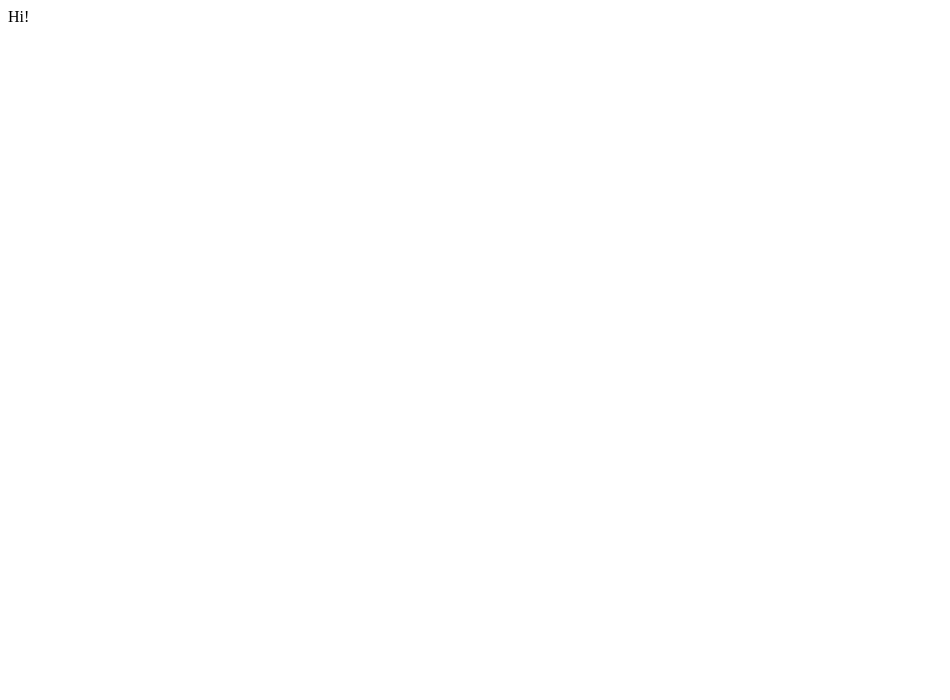
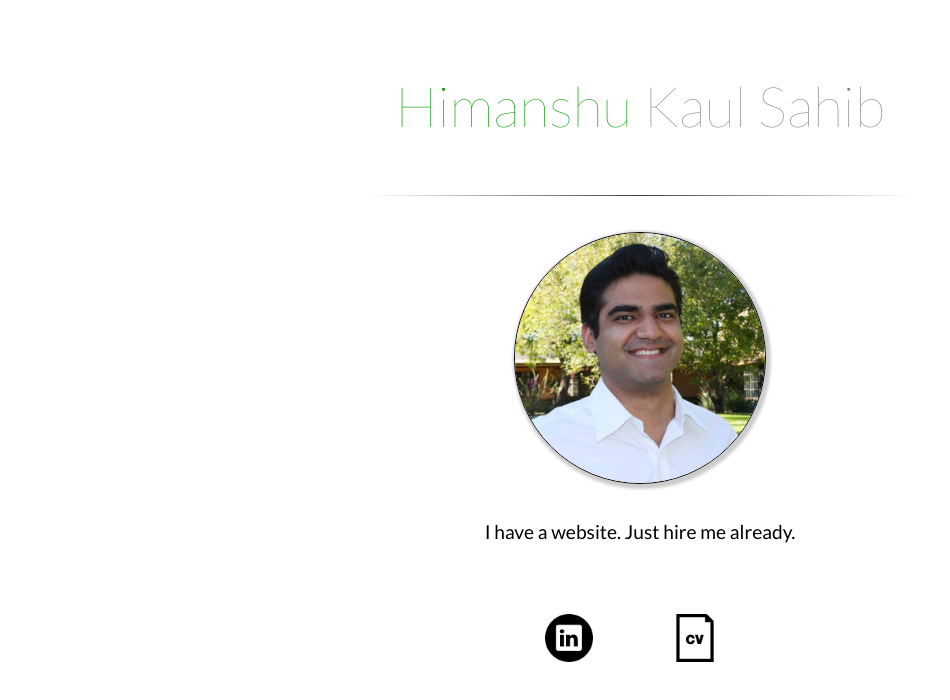
Before and after one commit to HimanshuKaulSahib/himanshukaulsahib.github.io, a plain HTML site: page index.html in a window 1280 px wide. Shown: the whole page, without its empty margins (0-950 px from the left). Drawn offline with Linux system fonts and the light colour scheme.

Commit message:
Basic functionality

```diff
--- /dev/null
+++ b/css/index.css
@@ -0,0 +1,111 @@
+a {
+	/*display: inline-block;*/
+	text-decoration: none;
+}
+
+.email_face {
+	text-align: center;
+	margin: 0 auto;
+	display: block;
+}
+
+.page-footer-hr {
+	width: 72%;
+	/*margin: 0 auto;*/
+	border: 0;
+	height: 1px;
+	background-image: linear-gradient(to right, rgba(0, 0, 0, 0), rgba(0, 0, 0, 0.75), rgba(0, 0, 0, 0));
+}
+
+a.turnGreen {
+	color: black;
+}
+a.turnGreen:hover {
+	color: #009900;
+	text-decoration: underline;
+}
+
+a.turnGrey {
+	color: #009900;
+}
+
+a.turnGrey:hover {
+	color: black;
+	text-decoration: underline;
+}
+
+#circle {
+	border-radius: 50% 50% 50% 50%;
+	width: 250px;
+	height: 250px;
+	border: 1.5px solid black;
+	-moz-box-shadow:    2px 2px 3px 3px #ccc;
+	-webkit-box-shadow: 2px 2px 3px 3px #ccc;
+	box-shadow:         2px 2px 3px 3px #ccc;
+}
+#circle:hover {
+	/*border: 1.5px solid #009900;*/
+	-moz-box-shadow:    none;
+	-webkit-box-shadow: none;
+	box-shadow:         none;
+	-moz-filter: brightness(90%);
+	-webkit-filter: brightness(90%);
+
+}
+
+#buttons {
+	display: flex;
+	justify-content: space-between;
+	/*font-family: 'Lato', serif;*/
+	/*text-align: center;*/
+	/*font-size: 1.5em;*/
+	width: 15%;
+	margin: 0 auto;
+	padding: 17px;
+}
+
+#blurb {
+	margin-left: auto;
+	margin-right: auto;
+	text-align: center;
+	font-size: 1.2em;
+	margin: 0 auto;
+	padding: 17px;
+	width: 60%;
+	font-weight:400;
+	font-family: 'Lato', serif;
+	/*font-style: italic;*/
+	color: black;
+}
+
+#name {
+	text-align: center;
+	font-style: bold;
+	font-size: 3.5em;
+	width: 60%;
+	margin: 0 auto;
+	padding: 8px;
+	font-weight:100;
+	font-family: 'Lato', serif;
+	/*color: rgb(0,76,153);*/
+	/*color: grey;*/
+	color: #009900;
+}
+
+.link {
+	height: auto;
+	width: 75%;
+}
+
+/*
+.my_face {
+	display: table-cell;
+	text-align: center;
+	vertical-align: middle;
+	width: 200px;
+	height: 200px;
+}
+
+.my_face * {
+    vertical-align: middle;
+}*/
--- a/index.html
+++ b/index.html
@@ -1 +1,71 @@
-Hi!
+<html>
+
+    <head>
+        <!-- Icons made by Freepik from www.flaticon.com -->
+        <!-- CSS -->
+        <link rel="stylesheet" type="text/css" href="css/index.css">
+        <!-- Fonts -->
+        <link href='http://fonts.googleapis.com/css?family=Lato:100,400' rel='stylesheet' type='text/css'>
+        <!-- Favicons -->
+        <link rel="apple-touch-icon" sizes="57x57" href="images/favicons.ico/apple-icon-57x57.png">
+        <link rel="apple-touch-icon" sizes="60x60" href="images/favicons.ico/apple-icon-60x60.png">
+        <link rel="apple-touch-icon" sizes="72x72" href="images/favicons.ico/apple-icon-72x72.png">
+        <link rel="apple-touch-icon" sizes="76x76" href="images/favicons.ico/apple-icon-76x76.png">
+        <link rel="apple-touch-icon" sizes="114x114" href="images/favicons.ico/apple-icon-114x114.png">
+        <link rel="apple-touch-icon" sizes="120x120" href="images/favicons.ico/apple-icon-120x120.png">
+        <link rel="apple-touch-icon" sizes="144x144" href="images/favicons.ico/apple-icon-144x144.png">
+        <link rel="apple-touch-icon" sizes="152x152" href="images/favicons.ico/apple-icon-152x152.png">
+        <link rel="apple-touch-icon" sizes="180x180" href="images/favicons.ico/apple-icon-180x180.png">
+        <link rel="icon" type="image/png" sizes="192x192" href="images/favicons.ico/android-icon-192x192.png">
+        <link rel="icon" type="image/png" sizes="32x32" href="images/favicons.ico/favicon-32x32.png">
+        <link rel="icon" type="image/png" sizes="96x96" href="images/favicons.ico/favicon-96x96.png">
+        <link rel="icon" type="image/png" sizes="16x16" href="images/favicons.ico/favicon-16x16.png">
+        <link rel="manifest" href="images/favicons.ico/manifest.json">
+        <meta name="msapplication-TileColor" content="#ffffff">
+        <meta name="msapplication-TileImage" content="images/favicons.ico/ms-icon-144x144.png">
+        <meta name="theme-color" content="#ffffff">
+        <!-- Meta stuff -->
+        <meta charset="UTF-8">
+        <meta name="description" content="Personal website of Himanshu Kaul Sahib.">
+        <meta name="author" content="Himanshu Kaul Sahib">
+        <title>Himanshu Kaul Sahib</title>
+    </head>
+
+    <body>
+        <!-- Header -->
+        <div id="name">
+            <p>Himanshu <span style="color: grey">Kaul Sahib</span>
+            </p>
+            <div>
+                <hr class="page-footer-hr">
+            </div>
+        </div>
+        <div class="email_face">
+            <!-- My face -->
+            <a class="email" href="mailto:himanshuksahib@gmail.com">
+                <img src="images/himanshu.jpg" id="circle" alt="Email me." title="Email me.">
+            </a>
+        </div>
+        <div id="blurb">
+            <p>
+                <!-- Content -->
+                I have a website. Just hire me already.
+            </p>
+        </div>
+        <br>
+        <div id="buttons">
+            <!-- Links -->
+            <!-- LinkedIn -->
+            <a href="https://www.linkedin.com/in/himanshuksahib">
+                <img class="link" src="images/linkedin-black-64.png" alt="linkedin" title="LinkedIn profile." onmouseover="this.src='images/linkedin-green-64.png';" onmouseout="this.src='images/linkedin-black-64.png';">
+            </a>
+
+
+            <!-- CV -->
+            <a href="Himanshu_Resume.pdf">
+                <img class="link" src="images/cv-black-64.png" alt="cv" title="R&eacute;sum&eacute;" onmouseover="this.src='images/cv-green-64.png';" onmouseout="this.src='images/cv-black-64.png';">
+            </a>
+        </div>
+    </body>
+
+</html>
```
Also changed, not shown: images/blog-32.png (added), images/blog-black-64.png (added), images/blog-green-64.png (added), images/cv-black-64.png (added), images/cv-green-64.png (added), images/github-black-64.png (added), images/github-green-64.png (added), images/himanshu.jpg (added), images/linkedin-black-32.png (added), images/linkedin-black-64.png (added), images/linkedin-green-64.png (added), 1 other file.
